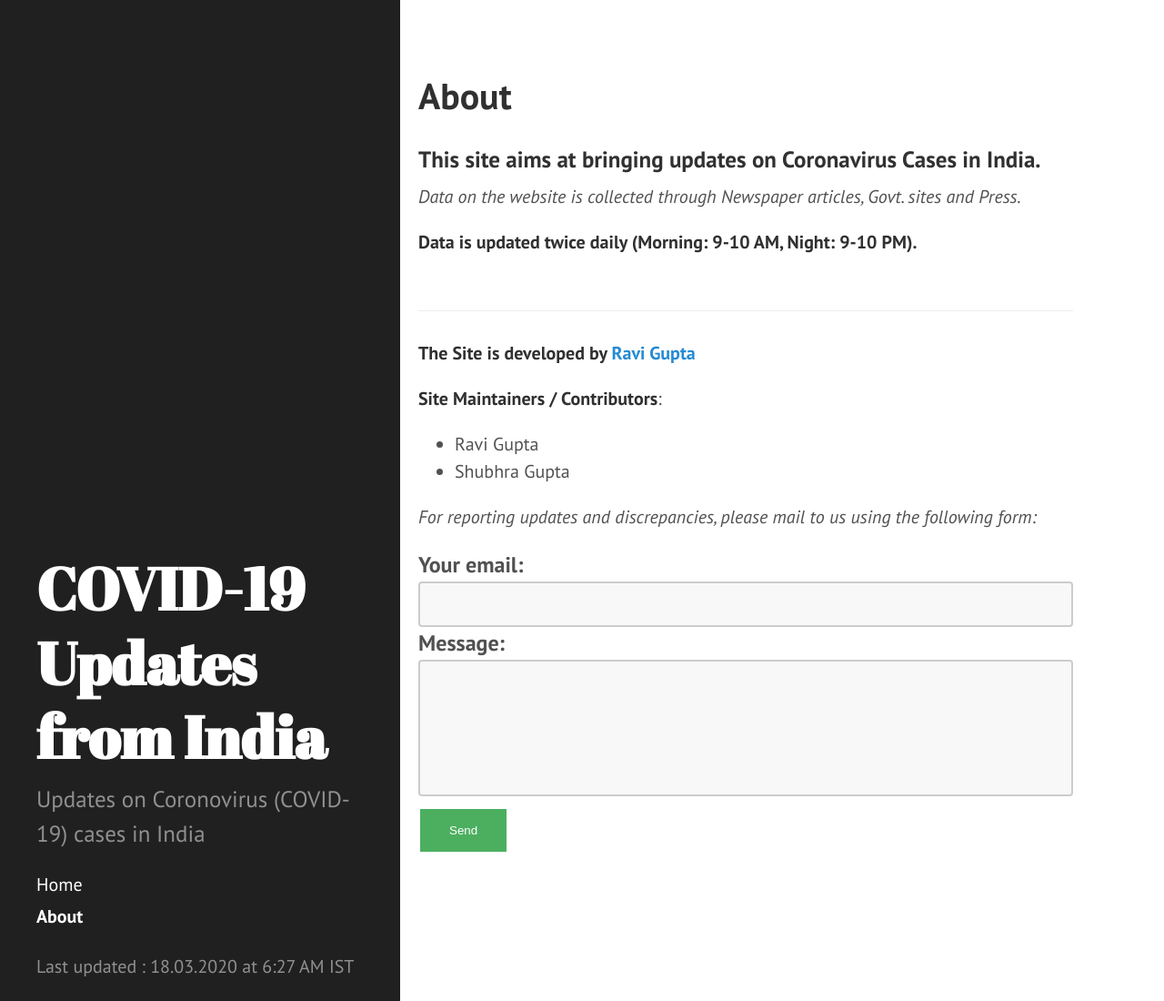
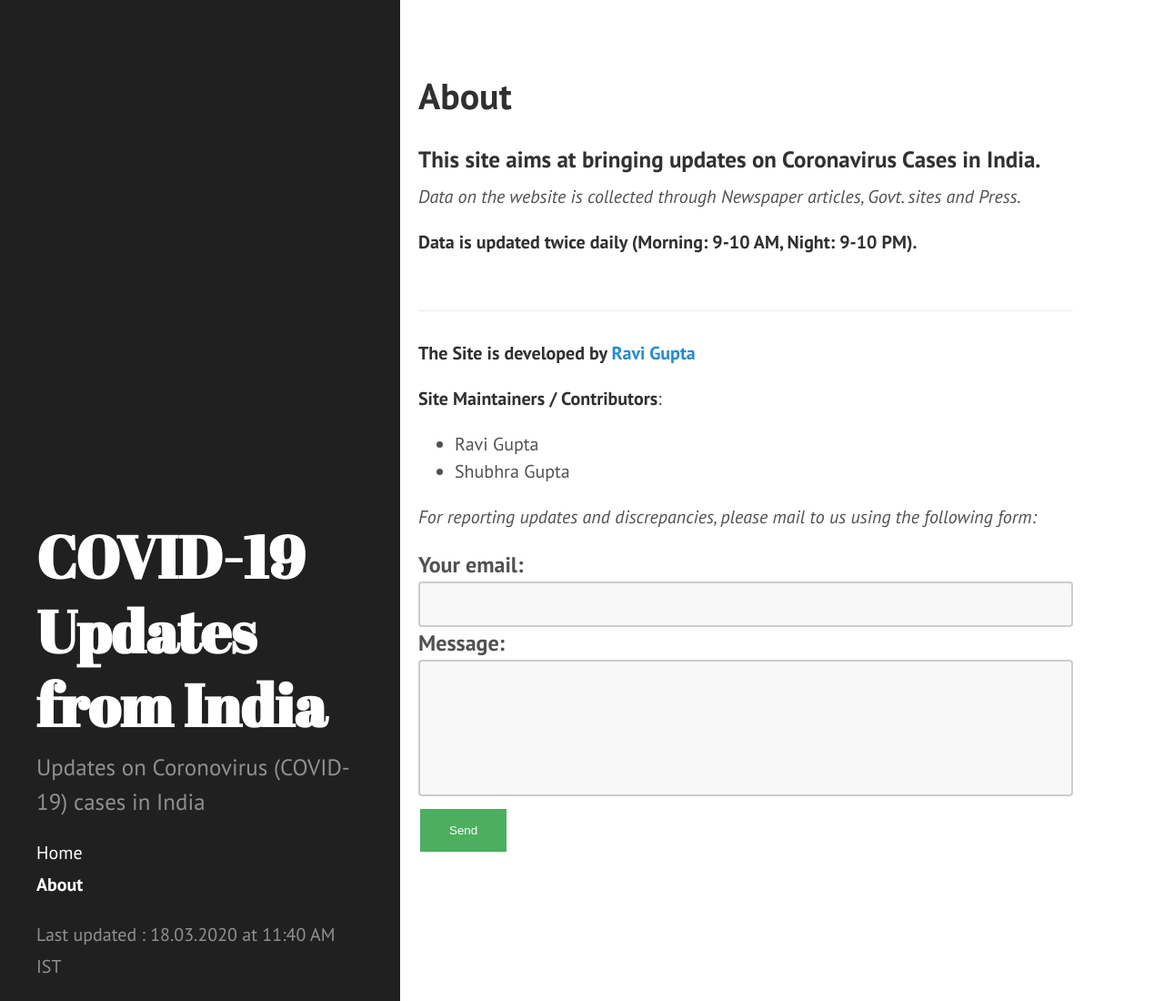
Before and after one commit to bhooraj/covid19updates-india, a Jekyll site: the page built from about.md, in a window 1280 px wide and 1100 px high. Shown: the whole window at 91% size. Built offline with Jekyll 4.4.1, drawn with Linux system fonts in a browser that asks for light colours.

Commit message:
Update last_updated.yml

```diff
--- a/_data/last_updated.yml
+++ b/_data/last_updated.yml
@@ -1 +1 @@
-- updated_on : "18.03.2020 at 6:27 AM IST"
+- updated_on : "18.03.2020 at 11:40 AM IST"
```
